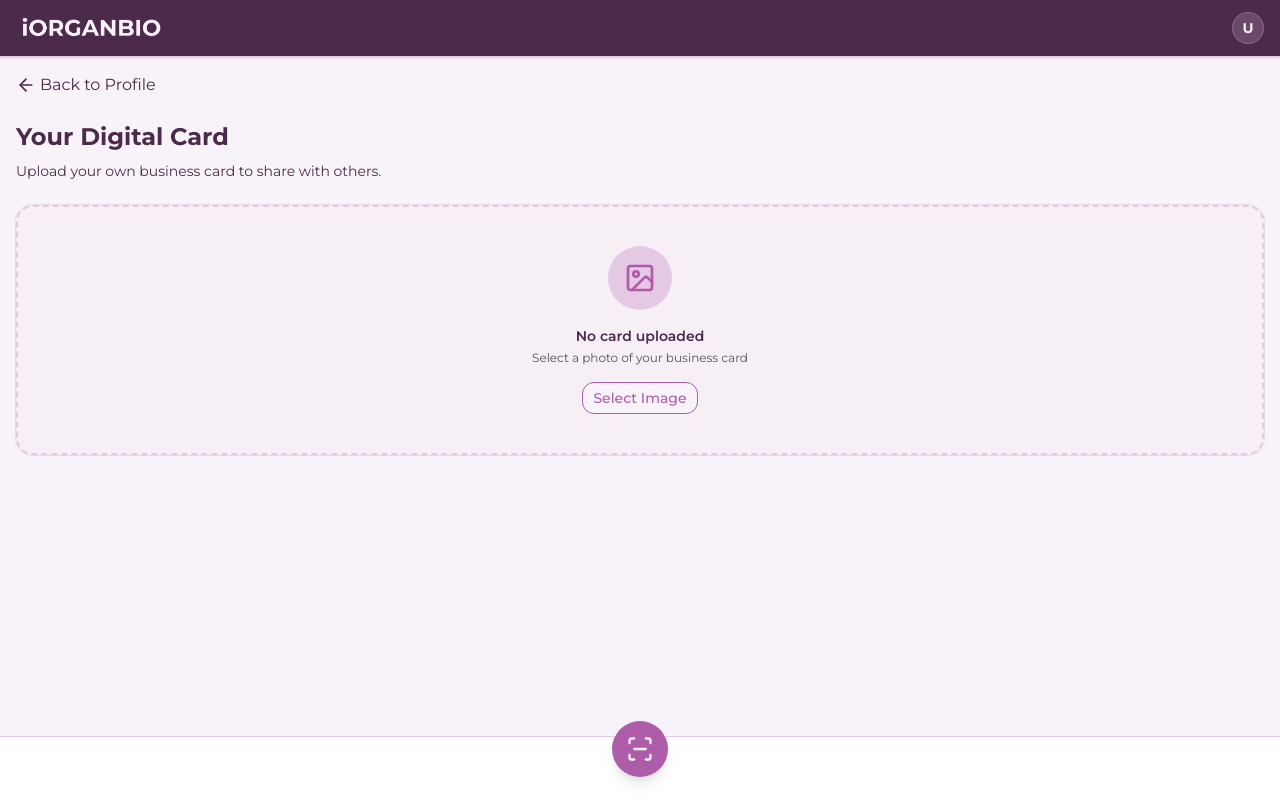
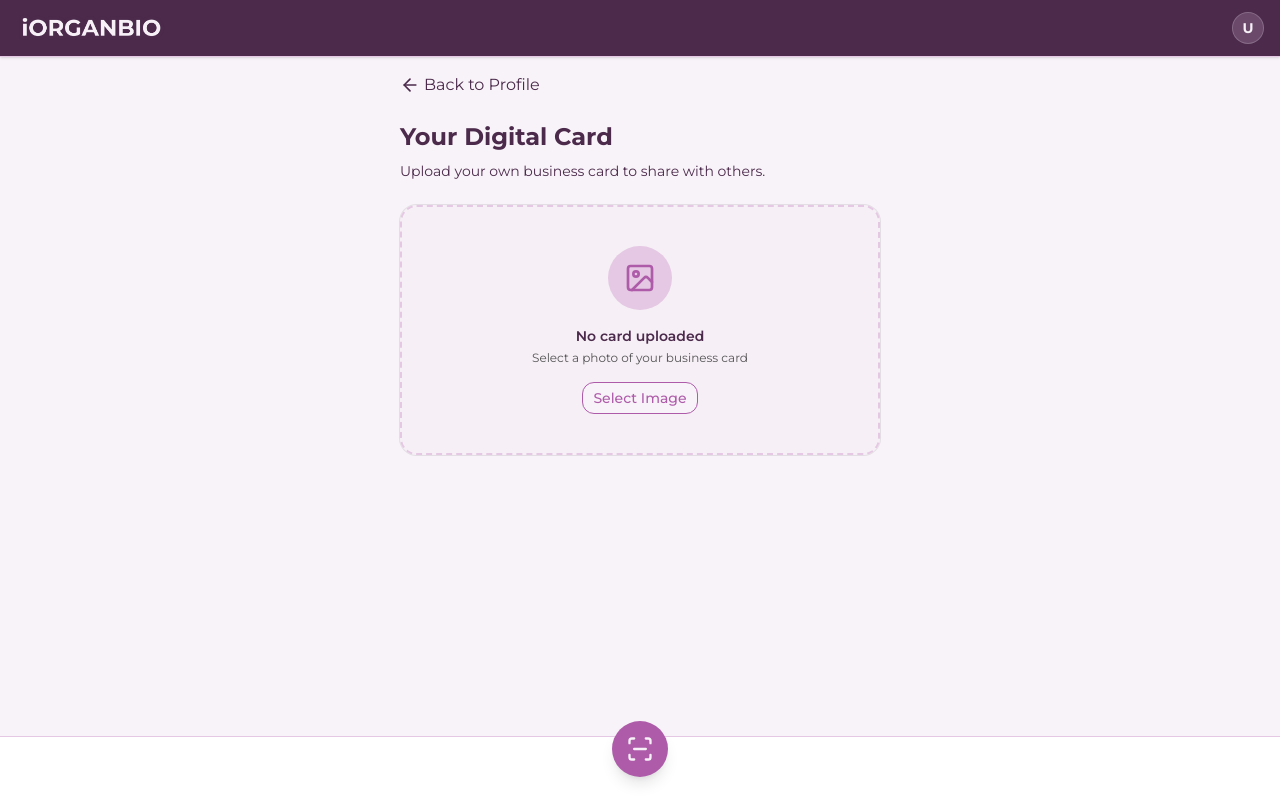
Before and after one commit to ArshdeepGadhri/handshake, a Next.js app: page /profile/digital-card in a window 1280 px wide. Built offline with nearby package versions, Linux system fonts and the light colour scheme; no server answers.

Commit message:
restricted sizing for all pages

```diff
--- a/src/app/contacts/[id]/ContactDetailClient.tsx
+++ b/src/app/contacts/[id]/ContactDetailClient.tsx
@@ -267,7 +267,7 @@
 
   return (
     <>
-      <div className="p-4 space-y-5 pb-28">
+      <div className="p-4 space-y-5 pb-28 max-w-lg mx-auto">
         {/* ── Header ── */}
         <div className="flex items-center justify-between">
           <Link href="/contacts" className="flex items-center text-secondary-foreground hover:text-primary transition-colors">
--- a/src/app/contacts/page.tsx
+++ b/src/app/contacts/page.tsx
@@ -23,7 +23,7 @@
   const displayContacts = contacts || [];
   return (
     <AppLayout>
-      <div className="p-4 space-y-6">
+      <div className="p-4 space-y-6 max-w-lg mx-auto">
         <div className="flex flex-col space-y-2">
           <div className="flex justify-between items-center">
             <h1 className="text-2xl font-bold text-primary">Your Contacts</h1>
--- a/src/app/profile/digital-card/page.tsx
+++ b/src/app/profile/digital-card/page.tsx
@@ -99,7 +99,7 @@
 
   return (
     <AppLayout>
-      <div className="p-4 space-y-6">
+      <div className="p-4 space-y-6 max-w-lg mx-auto">
         <div className="flex items-center">
           <Link href="/profile" className="flex items-center text-secondary-foreground hover:text-primary transition-colors">
             <ArrowLeft className="w-5 h-5 mr-1" />
--- a/src/app/scan/page.tsx
+++ b/src/app/scan/page.tsx
@@ -219,7 +219,7 @@
         aria-label="Upload image from gallery"
       />
 
-      <div className="p-4 space-y-4 h-full flex flex-col">
+      <div className="p-4 space-y-4 h-full flex flex-col max-w-lg mx-auto">
         <div className="flex items-center">
           <Link href="/contacts" className="flex items-center text-secondary-foreground hover:text-primary transition-colors">
             <ArrowLeft className="w-5 h-5 mr-1" />
```
